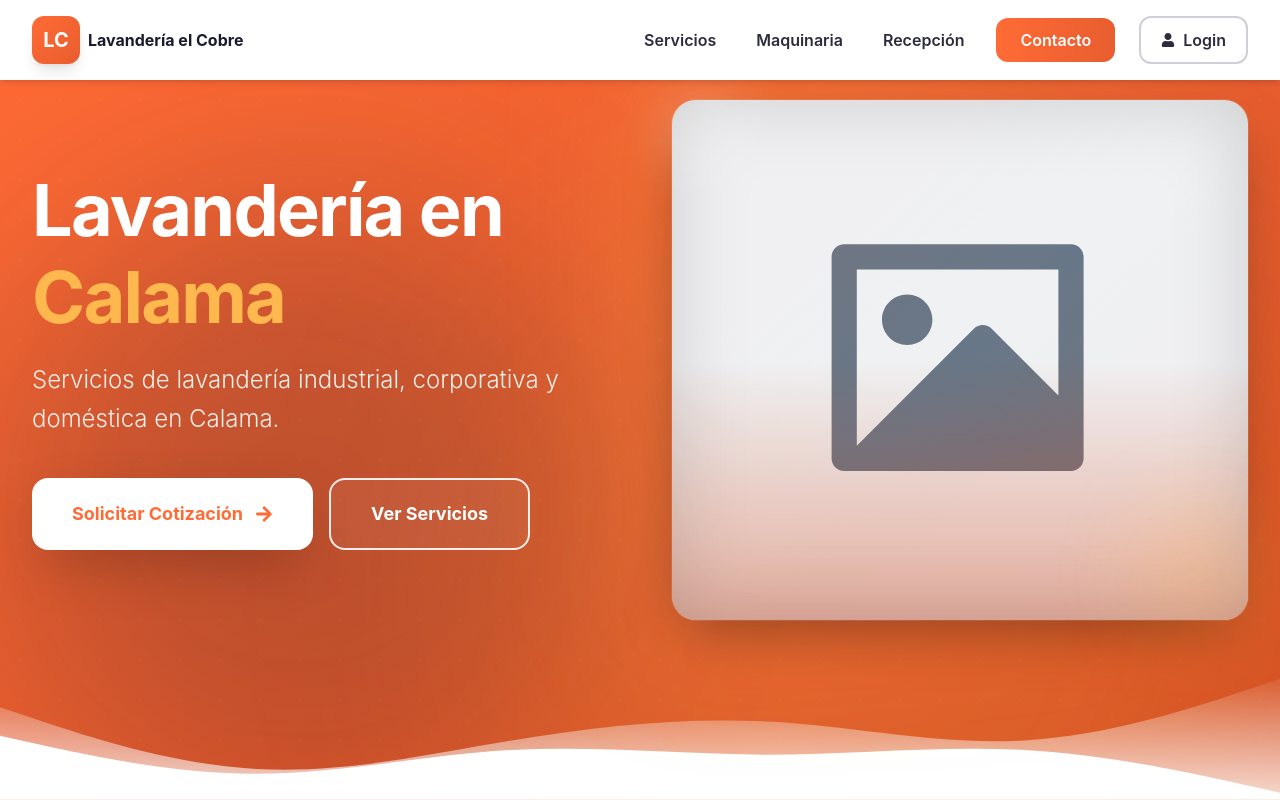
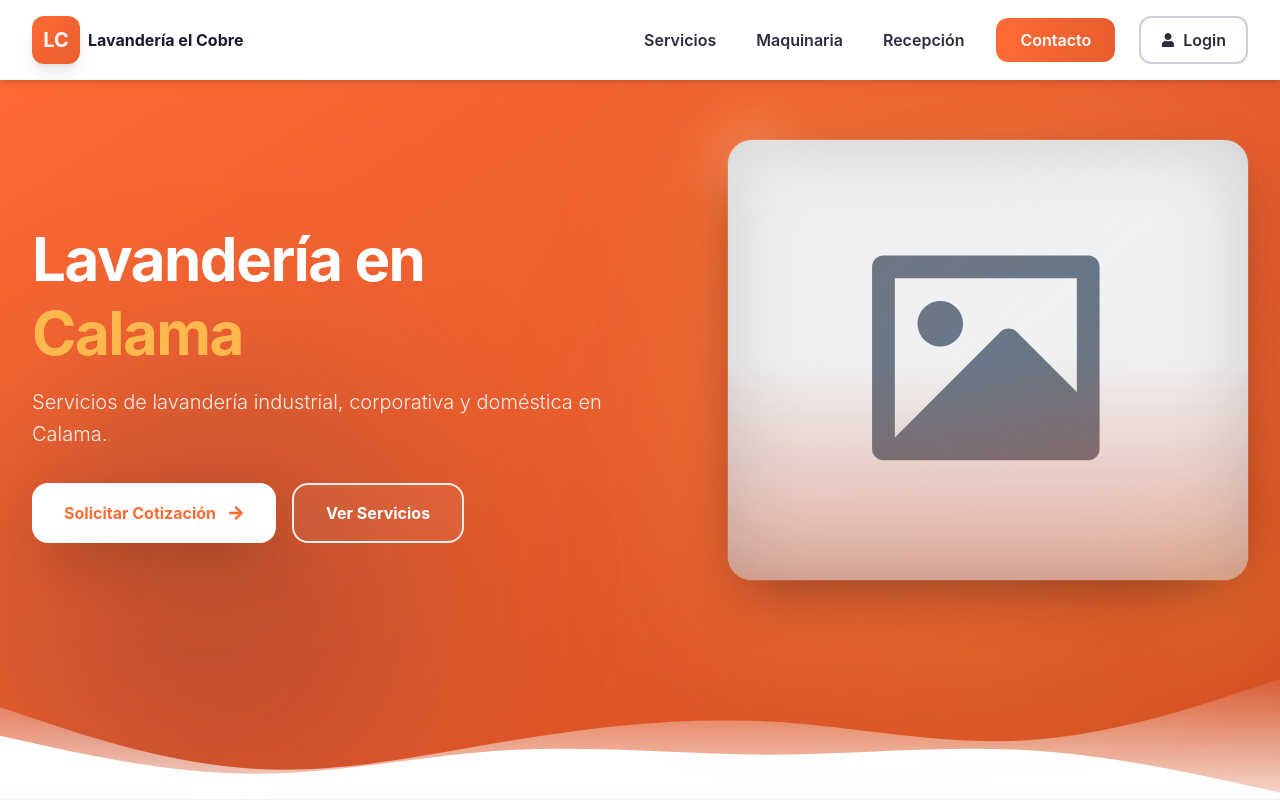
Before and after one commit to benjamon19/lavanderia.del.cobre-landingpage, a React (Vite) app: page / in a window 1280 px wide. Shown: the top 800 px of the page. Built offline with nearby package versions, Linux system fonts and the light colour scheme.

Commit message:
fix(hero): ajustar responsividad y centrado full-screen con padding

```diff
--- a/src/components/Hero.tsx
+++ b/src/components/Hero.tsx
@@ -14,8 +14,8 @@ export default function Hero({ scrollToSection }: HeroProps) {
       {/* Decoración de fondo mejorada */}
       <div className="absolute inset-0" aria-hidden="true">
         {/* Círculos de luz más sutiles */}
-        <div className="absolute top-1/4 right-0 w-[800px] h-[800px] bg-[#ffb84d]/15 rounded-full blur-[120px]"></div>
-        <div className="absolute bottom-0 left-0 w-[600px] h-[600px] bg-[#1a1a2e]/20 rounded-full blur-[100px]"></div>
+        <div className="absolute top-1/4 right-0 w-[700px] h-[700px] xl:w-[560px] xl:h-[560px] 2xl:w-[800px] 2xl:h-[800px] bg-[#ffb84d]/15 rounded-full blur-[120px]"></div>
+        <div className="absolute bottom-0 left-0 w-[520px] h-[520px] xl:w-[420px] xl:h-[420px] 2xl:w-[600px] 2xl:h-[600px] bg-[#1a1a2e]/20 rounded-full blur-[100px]"></div>
 
         {/* Textura sutil */}
         <div className="absolute inset-0 opacity-[0.03]" style={{
@@ -25,22 +25,22 @@ export default function Hero({ scrollToSection }: HeroProps) {
       </div>
 
       {/* Contenido principal - con flex para distribuir el espacio */}
-      <div className="relative z-10 h-full flex flex-col pt-20 pb-24 sm:pb-32 lg:pb-40">
+      <div className="relative z-10 h-full flex flex-col pt-24 xl:pt-24 2xl:pt-24 pb-24 sm:pb-28 lg:pb-36 xl:pb-32 2xl:pb-36">
         <div className="flex-1 flex items-center">
           <div className="max-w-7xl mx-auto px-4 sm:px-6 lg:px-8 w-full">
-            <div className="grid lg:grid-cols-2 gap-8 lg:gap-16 items-center">
+            <div className="grid lg:grid-cols-2 gap-6 lg:gap-12 xl:gap-10 2xl:gap-16 items-center">
 
               {/* Contenido Izquierdo */}
               <div className="text-center lg:text-left">
                 <h1
                   id="hero-heading"
-                  className="text-4xl sm:text-5xl lg:text-6xl xl:text-7xl font-bold leading-[1.1] mb-4 sm:mb-6 tracking-tight"
+                  className="text-4xl sm:text-5xl lg:text-5xl xl:text-6xl 2xl:text-7xl font-bold leading-[1.1] mb-3 sm:mb-5 tracking-tight"
                 >
                   Lavandería en{' '}
                   <span className="block text-[#ffb84d] mt-2">Calama</span>
                 </h1>
 
-                <p className="text-lg sm:text-xl lg:text-2xl text-white/90 mb-6 sm:mb-10 leading-relaxed font-light max-w-2xl mx-auto lg:mx-0">
+                <p className="text-base sm:text-lg lg:text-xl xl:text-xl 2xl:text-2xl text-white/90 mb-5 sm:mb-8 leading-relaxed font-light max-w-2xl mx-auto lg:mx-0">
                   Servicios de lavandería industrial, corporativa y doméstica en Calama.
                 </p>
 
@@ -48,15 +48,15 @@ export default function Hero({ scrollToSection }: HeroProps) {
                 <div className="flex flex-col sm:flex-row gap-3 sm:gap-4 justify-center lg:justify-start">
                   <button
                     onClick={() => scrollToSection('contacto')}
-                    className="group bg-white text-[#ff6b35] px-8 sm:px-10 py-4 sm:py-5 rounded-2xl hover:bg-[#fff4f0] transition-all duration-300 font-bold text-base sm:text-lg flex items-center justify-center gap-3 shadow-[0_20px_60px_-15px_rgba(0,0,0,0.3)] hover:shadow-[0_25px_70px_-15px_rgba(255,107,53,0.4)] transform hover:-translate-y-1"
+                    className="group bg-white text-[#ff6b35] px-6 sm:px-8 2xl:px-10 py-3 sm:py-4 2xl:py-5 rounded-2xl hover:bg-[#fff4f0] transition-all duration-300 font-bold text-sm sm:text-base 2xl:text-lg flex items-center justify-center gap-3 shadow-[0_20px_60px_-15px_rgba(0,0,0,0.3)] hover:shadow-[0_25px_70px_-15px_rgba(255,107,53,0.4)] transform hover:-translate-y-1"
                     aria-label="Solicitar cotización"
                   >
                     Solicitar Cotización
-                    <FaArrowRight className="text-base sm:text-lg group-hover:translate-x-1 transition-transform" aria-hidden="true" />
+                    <FaArrowRight className="text-sm sm:text-base 2xl:text-lg group-hover:translate-x-1 transition-transform" aria-hidden="true" />
                   </button>
                   <button
                     onClick={() => scrollToSection('servicios')}
-                    className="border-2 border-white/90 bg-white/5 backdrop-blur-sm text-white px-8 sm:px-10 py-4 sm:py-5 rounded-2xl hover:bg-white hover:text-[#ff6b35] hover:border-white transition-all duration-300 font-bold text-base sm:text-lg"
+                    className="border-2 border-white/90 bg-white/5 backdrop-blur-sm text-white px-6 sm:px-8 2xl:px-10 py-3 sm:py-4 2xl:py-5 rounded-2xl hover:bg-white hover:text-[#ff6b35] hover:border-white transition-all duration-300 font-bold text-sm sm:text-base 2xl:text-lg"
                     aria-label="Ver servicios disponibles"
                   >
                     Ver Servicios
@@ -66,7 +66,7 @@ export default function Hero({ scrollToSection }: HeroProps) {
 
               {/* Imagen Derecha - OPTIMIZADA PARA MÓVILES */}
               <div className="relative flex justify-center lg:justify-end">
-                <div className="relative w-full max-w-[500px] lg:max-w-[600px]">
+                <div className="relative w-full max-w-[460px] lg:max-w-[560px] xl:max-w-[520px] 2xl:max-w-[600px] pb-8 sm:pb-10 lg:pb-12 px-4 md:px-2 lg:pr-4 xl:px-0">
                   {/* Resplandor de fondo elegante */}
                   <div className="absolute -inset-6 lg:-inset-8 bg-gradient-to-br from-[#ffb84d]/25 via-[#ff8c5e]/15 to-transparent rounded-[2rem] blur-3xl"></div>
 
@@ -75,7 +75,7 @@ export default function Hero({ scrollToSection }: HeroProps) {
                     <img
                       src="/placeholder.svg"
                       alt="Instalaciones de Lavandería del Cobre en Calama"
-                      className="w-full h-[280px] sm:h-[320px] md:h-[380px] lg:h-[480px] xl:h-[520px] object-cover"
+                      className="w-full h-[260px] sm:h-[300px] md:h-[360px] lg:h-[420px] xl:h-[440px] 2xl:h-[520px] max-h-[40vh] sm:max-h-[45vh] lg:max-h-[50vh] xl:max-h-[55vh] 2xl:max-h-[60vh] object-cover"
                       loading="eager"
                     />
 
@@ -88,8 +88,8 @@ export default function Hero({ scrollToSection }: HeroProps) {
                   </div>
 
                   {/* Decoración flotante sutil */}
-                  <div className="absolute -bottom-4 -right-4 w-24 h-24 lg:w-32 lg:h-32 bg-[#ffb84d]/20 rounded-full blur-2xl hidden md:block" aria-hidden="true"></div>
-                  <div className="absolute -top-4 -left-4 w-20 h-20 lg:w-24 lg:h-24 bg-white/15 rounded-full blur-xl hidden md:block" aria-hidden="true"></div>
+                  <div className="absolute -bottom-4 -right-4 w-20 h-20 lg:w-28 lg:h-28 xl:w-24 xl:h-24 2xl:w-32 2xl:h-32 bg-[#ffb84d]/20 rounded-full blur-2xl hidden md:block" aria-hidden="true"></div>
+                  <div className="absolute -top-4 -left-4 w-16 h-16 lg:w-20 lg:h-20 xl:w-20 xl:h-20 2xl:w-24 2xl:h-24 bg-white/15 rounded-full blur-xl hidden md:block" aria-hidden="true"></div>
                 </div>
               </div>
 
```
